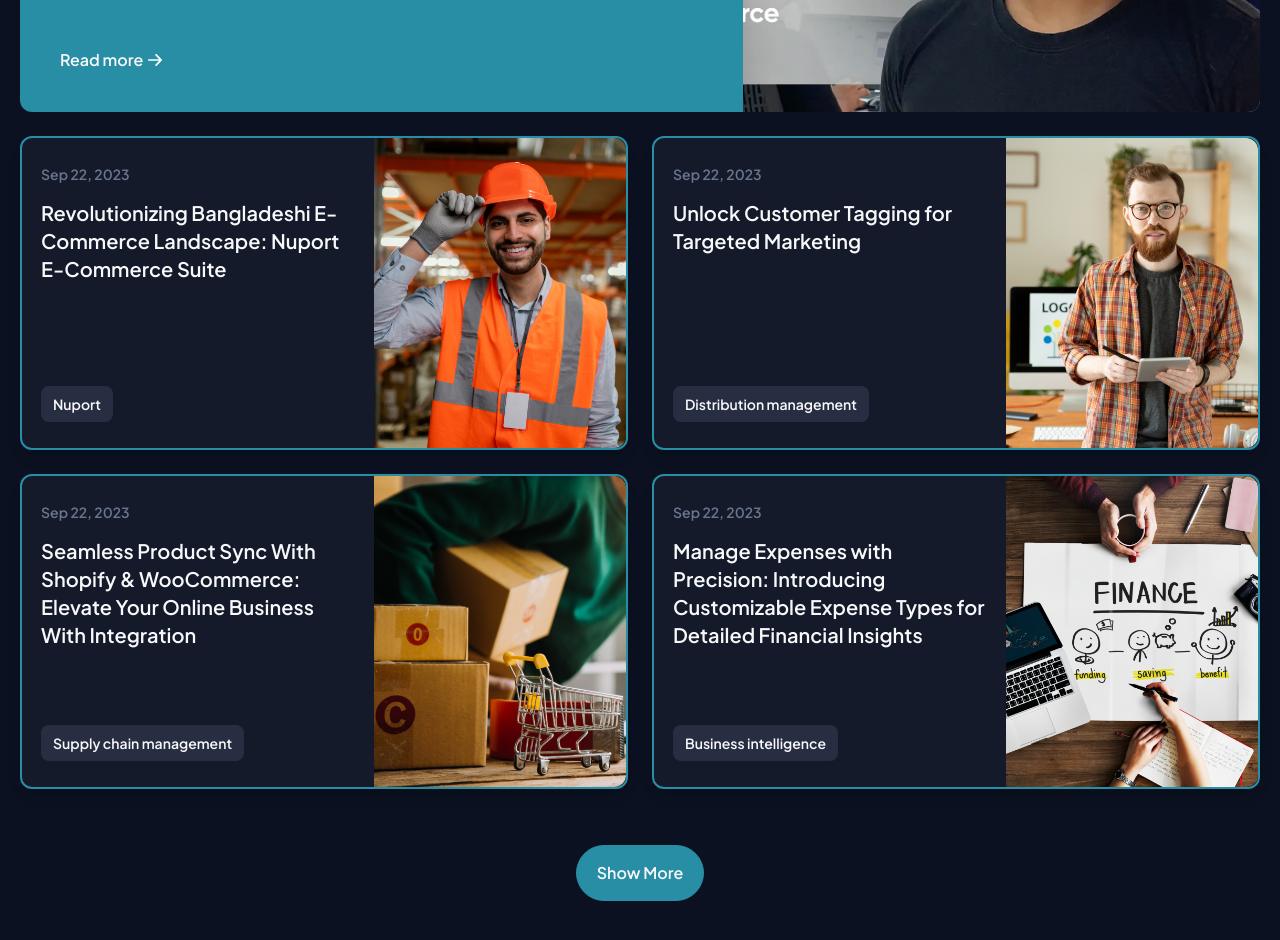
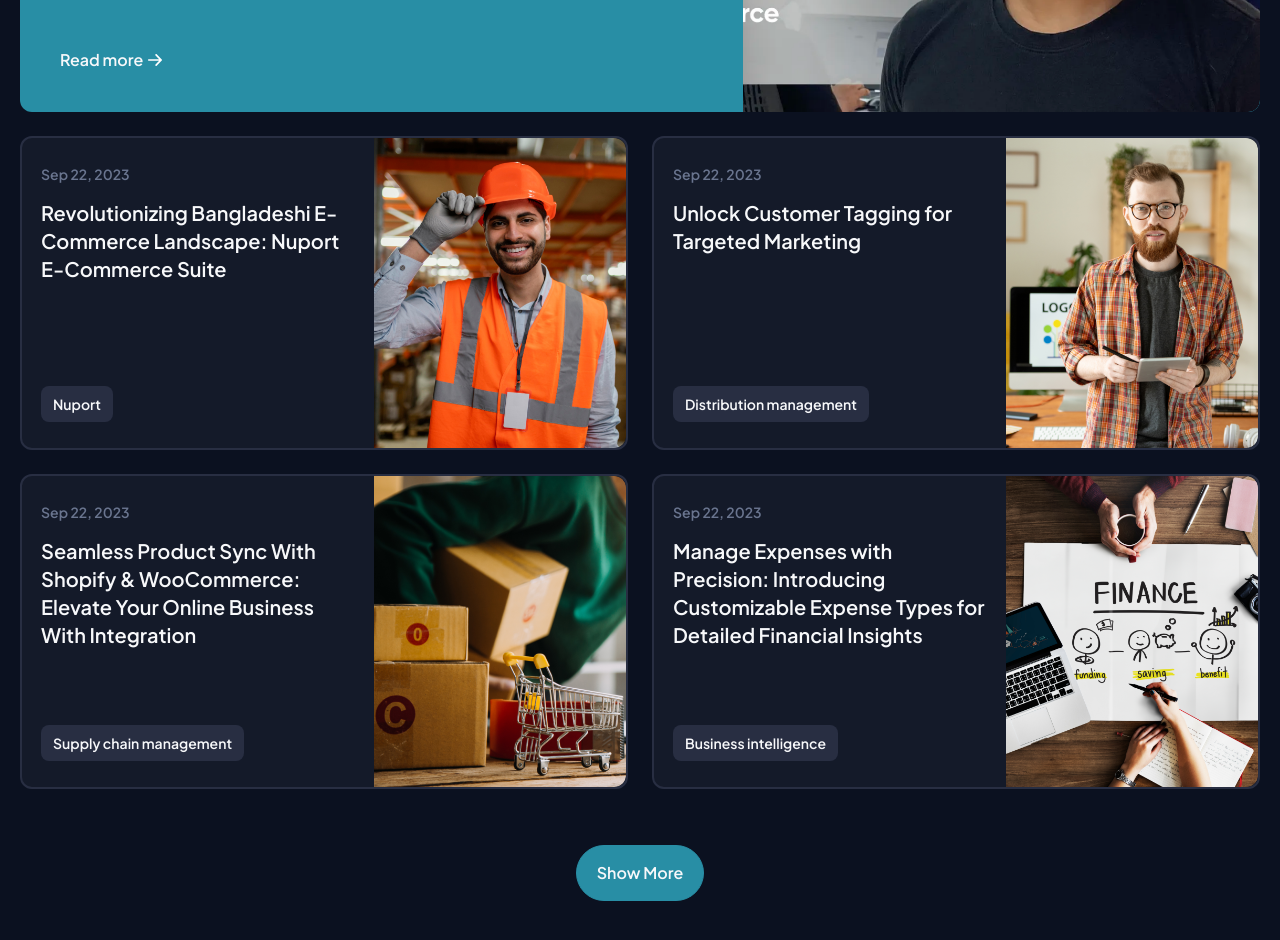
Before and after one commit to Sanjay2929/nuport-next, a Next.js app: page /blogs in a window 1280 px wide. Shown: the part 1040-1980 px from the top of the page. Built offline with nearby package versions, Linux system fonts and the light colour scheme.

Commit message:
code merge

```diff
--- a/src/components/blogs/Revolution.jsx
+++ b/src/components/blogs/Revolution.jsx
@@ -3,7 +3,7 @@ import React from "react";
 
 const Revolution = ({ date, content, btn, img }) => {
   return (
-    <div className=" border-2 border-tealBlue rounded-xl bg-lightTeal mb-[24px] overflow-hidden min-h-[287px] flex transition-all ease-in-out duration-300 shadow-lg hover:shadow-tealBlue ">
+    <div className=" border-2 hover:border-tealBlue border-darkGray rounded-xl bg-lightTeal mb-[24px] overflow-hidden min-h-[287px] flex transition-all ease-in-out duration-300 ">
       <div className="flex flex-wrap">
         <div className=" sm:w-7/12 w-full sm:py-[26px] sm:px-[19px] p-5 flex flex-col justify-between items-start">
           <div className=" mb-5">
@@ -14,9 +14,9 @@ const Revolution = ({ date, content, btn, img }) => {
               {content}
             </p>
           </div>
-          <button className=" rounded-lg py-2 px-3 bg-darkGray text-offWhite font-plus font-semibold text-sm common_btn">
+          <span className=" rounded-lg py-2 px-3 bg-darkGray text-offWhite font-plus font-semibold text-sm">
             {btn}
-          </button>
+          </span>
         </div>
         <div className=" sm:w-5/12 w-full">
           <Image
```
